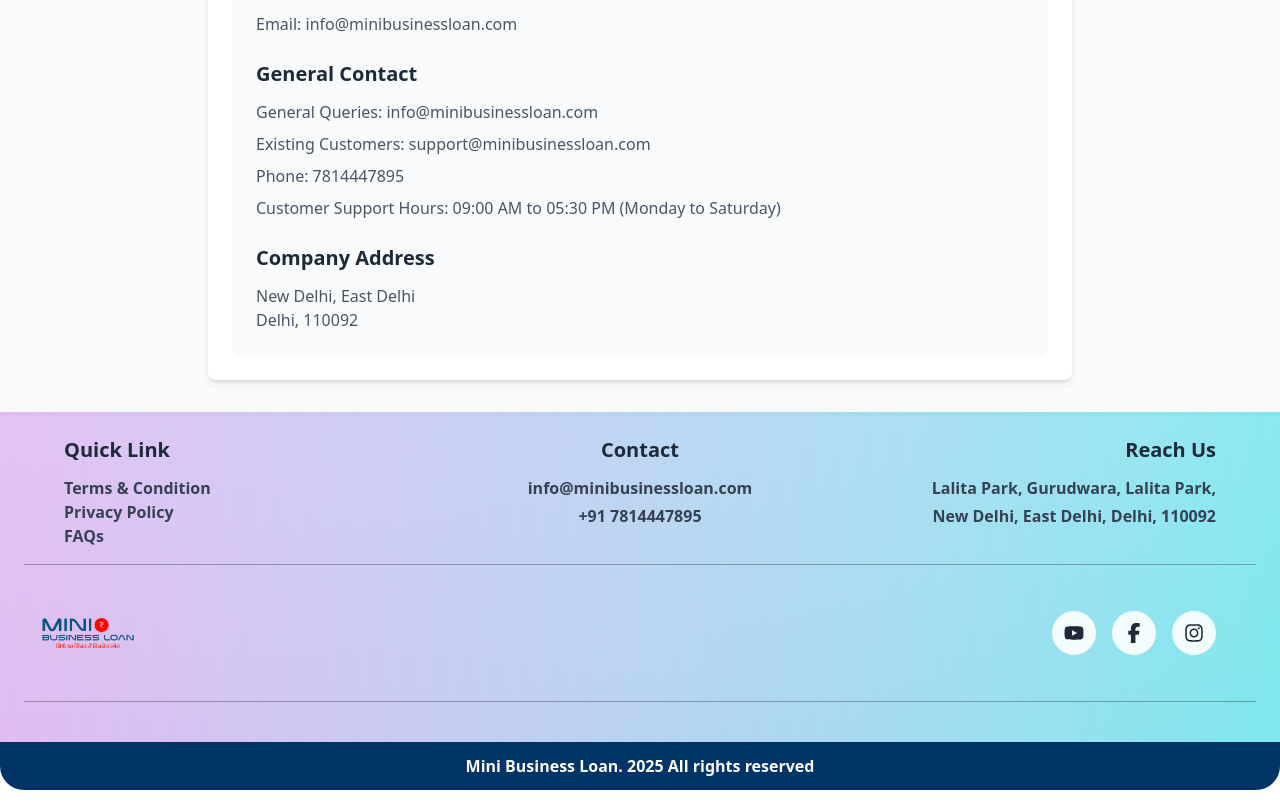
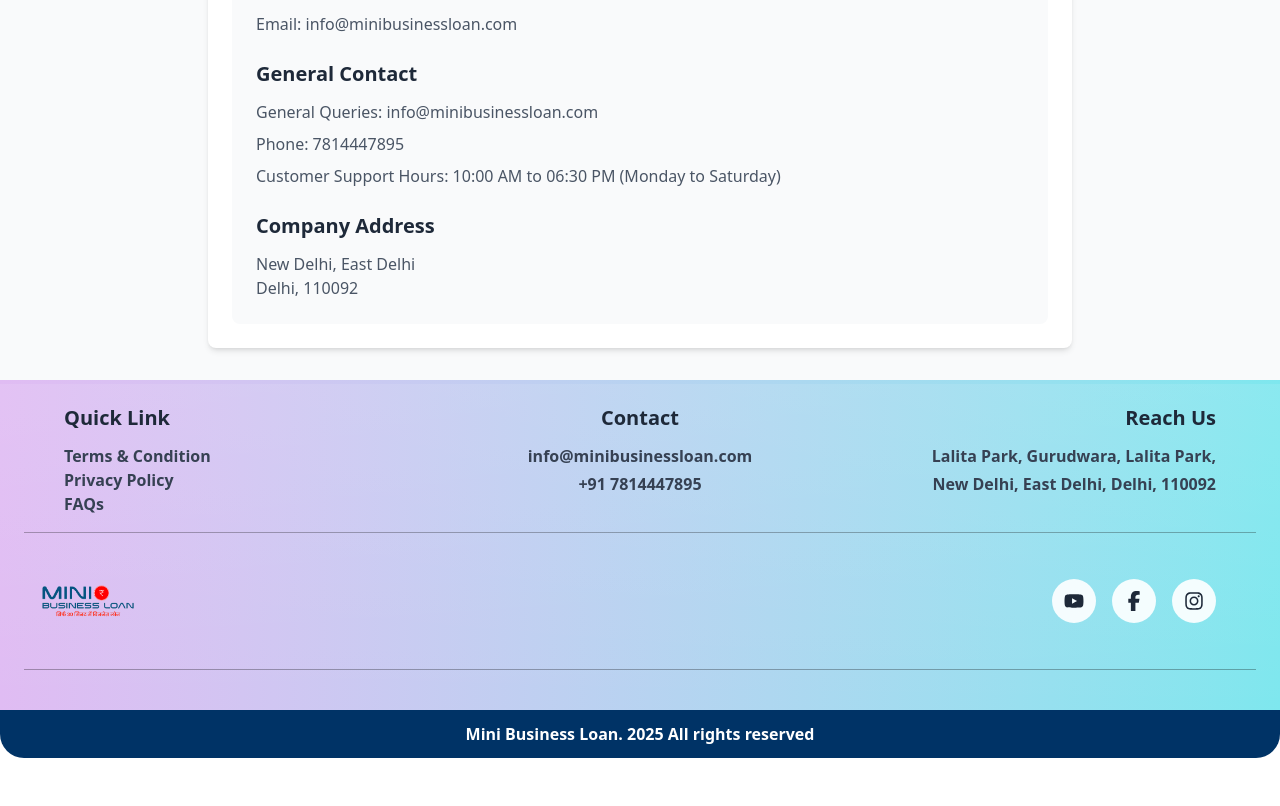
Before and after one commit to PremkushumMishra/minibusinessloan-frontend, a React (Vite) app: page /terms in a window 1280 px wide. Shown: the part 5886-6692 px from the top of the page. After the commit the page ends 6660 px from the top, so only its background shows below. Built offline with nearby package versions, Linux system fonts and the light colour scheme.

Commit message:
update terms and condition

```diff
--- a/src/components/TermsCondition.jsx
+++ b/src/components/TermsCondition.jsx
@@ -541,10 +541,10 @@ Opt Out of Marketing Communications
                   </h3>
                   <div className="space-y-2 text-gray-600">
                     <p>General Queries: info@minibusinessloan.com</p>
-                    <p>Existing Customers: support@minibusinessloan.com</p>
+                    {/* <p>Existing Customers: support@minibusinessloan.com</p> */}
                     <p>Phone: 7814447895</p>
                     <p>
-                      Customer Support Hours: 09:00 AM to 05:30 PM (Monday to
+                      Customer Support Hours: 10:00 AM to 06:30 PM (Monday to
                       Saturday)
                     </p>
                   </div>
```
